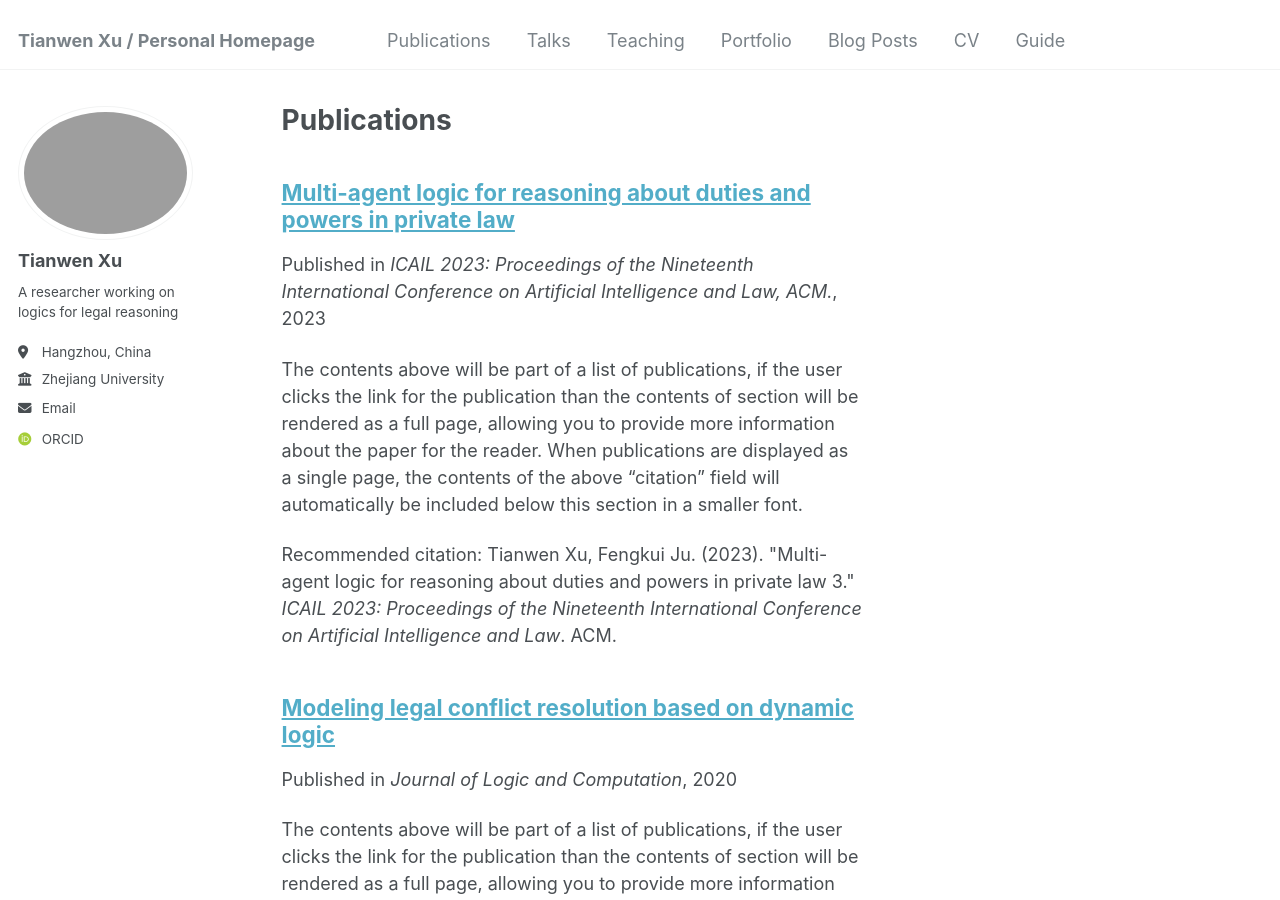
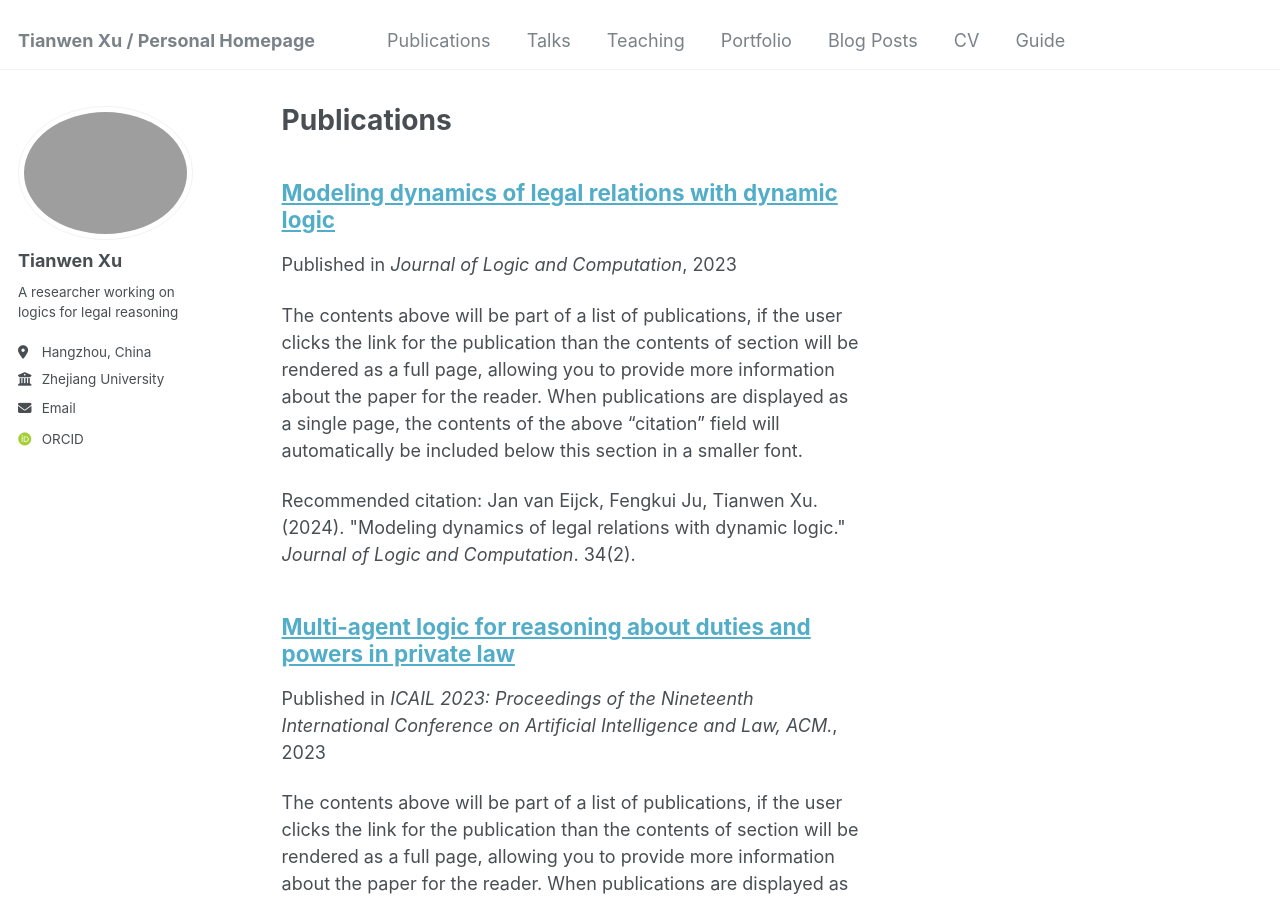
Before and after one commit to tianwenxu-lawlogic/tianwenxu-lawlogic.github.io, a Jekyll site: the page built from _pages/publications.html, in a window 1280 px wide and 900 px high. Built offline with Jekyll 4.4.1, drawn with Linux system fonts in a browser that asks for light colours; some web fonts are replaced; a file with an impossible date is left out.

Commit message:
Update 2023-09-modeling-dynamics.md

```diff
--- a/_publications/2023-09-modeling-dynamics.md
+++ b/_publications/2023-09-modeling-dynamics.md
@@ -4,7 +4,7 @@ collection: publications
 category: manuscripts
 permalink: https://doi.org/10.1093/logcom/exac055
 #excerpt: 'This paper is about the number 2. The number 3 is left for future work.'
-date: 2024
+date: 2023-09-23
 venue: 'Journal of Logic and Computation'
 #slidesurl: 'http://academicpages.github.io/files/slides2.pdf'
 #paperurl: 'http://academicpages.github.io/files/paper2.pdf'
```
